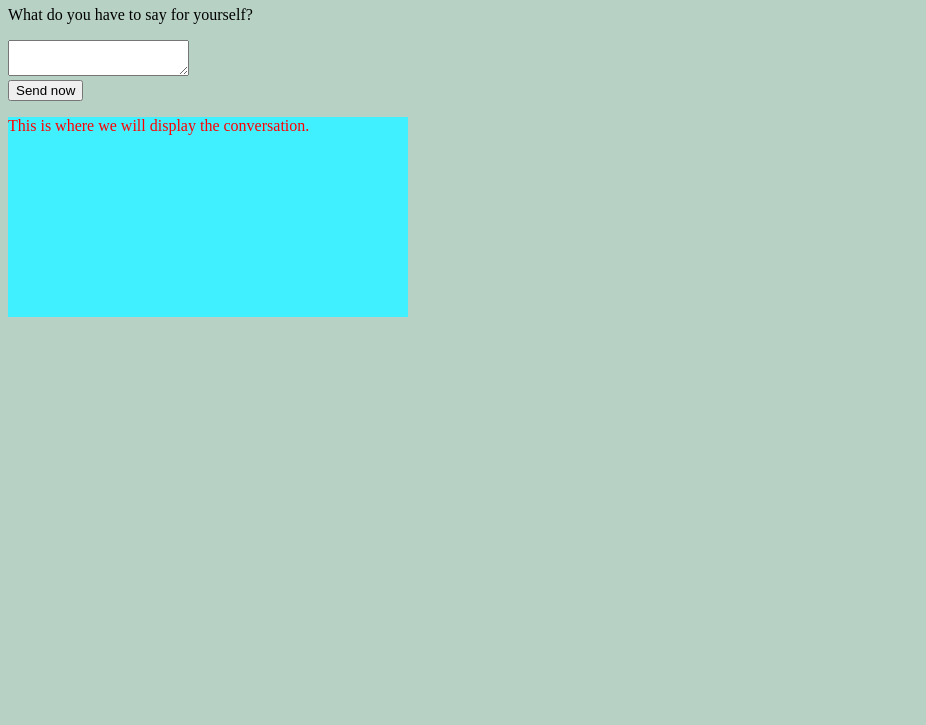
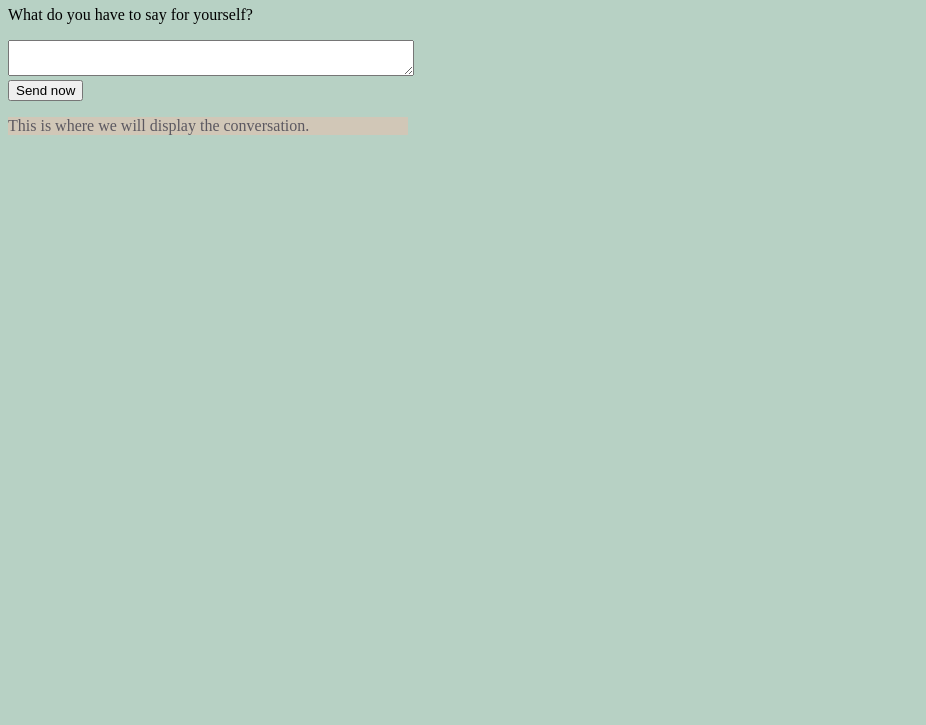
Before and after one commit to Seonaid/simple-chat-interface, a plain HTML site: page index.html in a window 1280 px wide. Shown: the part 75-800 px from the top of the page, without its empty margins (0-926 px from the left). Drawn offline with Linux system fonts and the light colour scheme.

Commit message:
picked preliminary color scheme. Or at least a not truly hideous one.

```diff
--- a/script.js
+++ b/script.js
@@ -16,7 +16,7 @@ function addMessage(msg) {
 	document.getElementById("displaySpace").appendChild(p);
 };
 
-function checkChar (e) {
+function checkChar(e) {
 	test = e.keyCode;
 	if (test === 13){
 		getMessage();
--- a/style.css
+++ b/style.css
@@ -3,21 +3,18 @@ body {
 }
 
 h1{
+	color: #5c5961;
 	font-family: Verdana;
 	font-weight: bold;
 	text-align: center;
 }
 
-#info {
-	font-family: Verdana;
+#displaySpace {
+	background-color: #d1c7b7;
+	color: #5c5961;
+	width: 400px;
 }
 
-div {
-	background-color: #40F0FF;
+#msgBox {
 	width: 400px;
-	height:200px;
 }
-
-#displaySpace {
-	color: red;
-}
```
